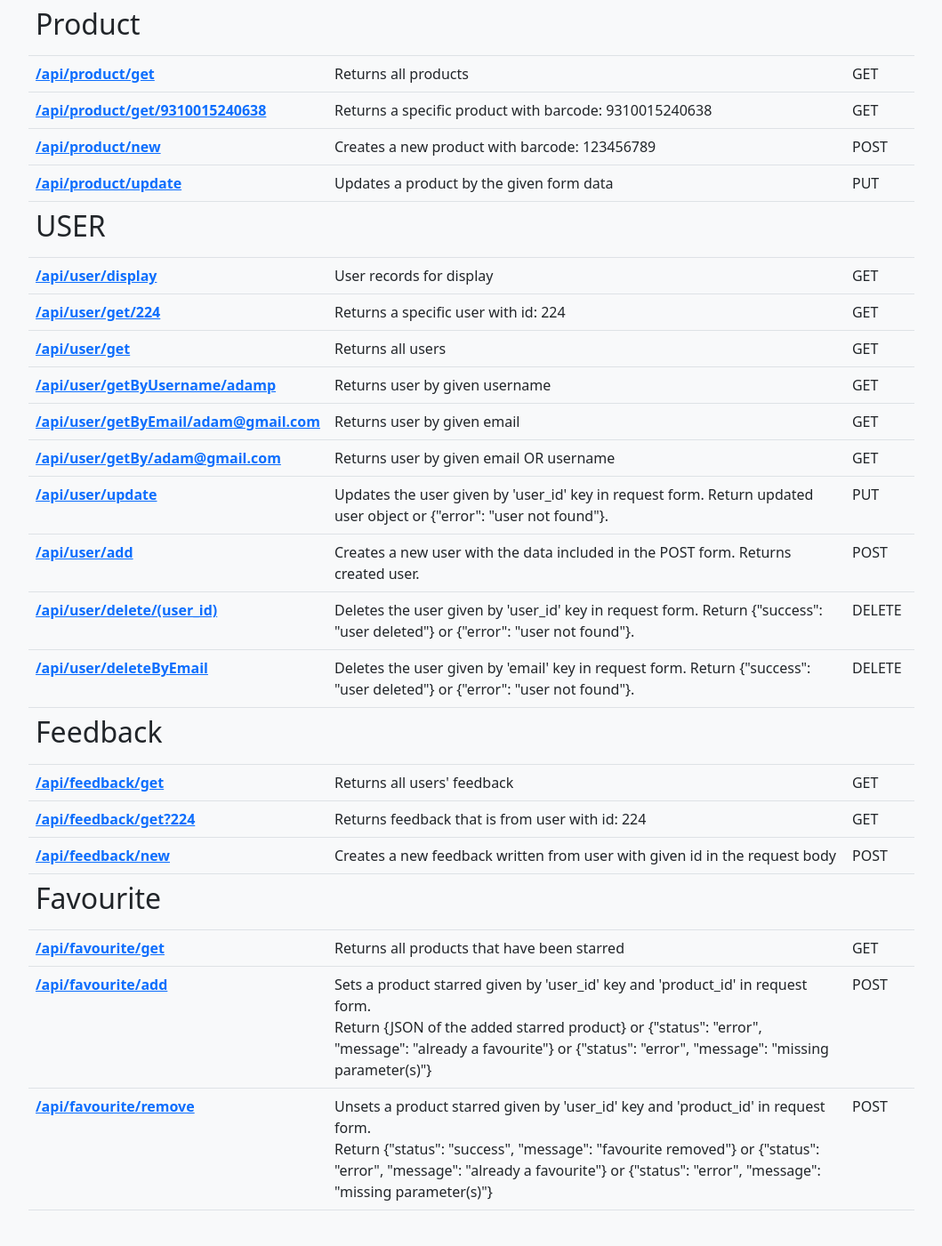
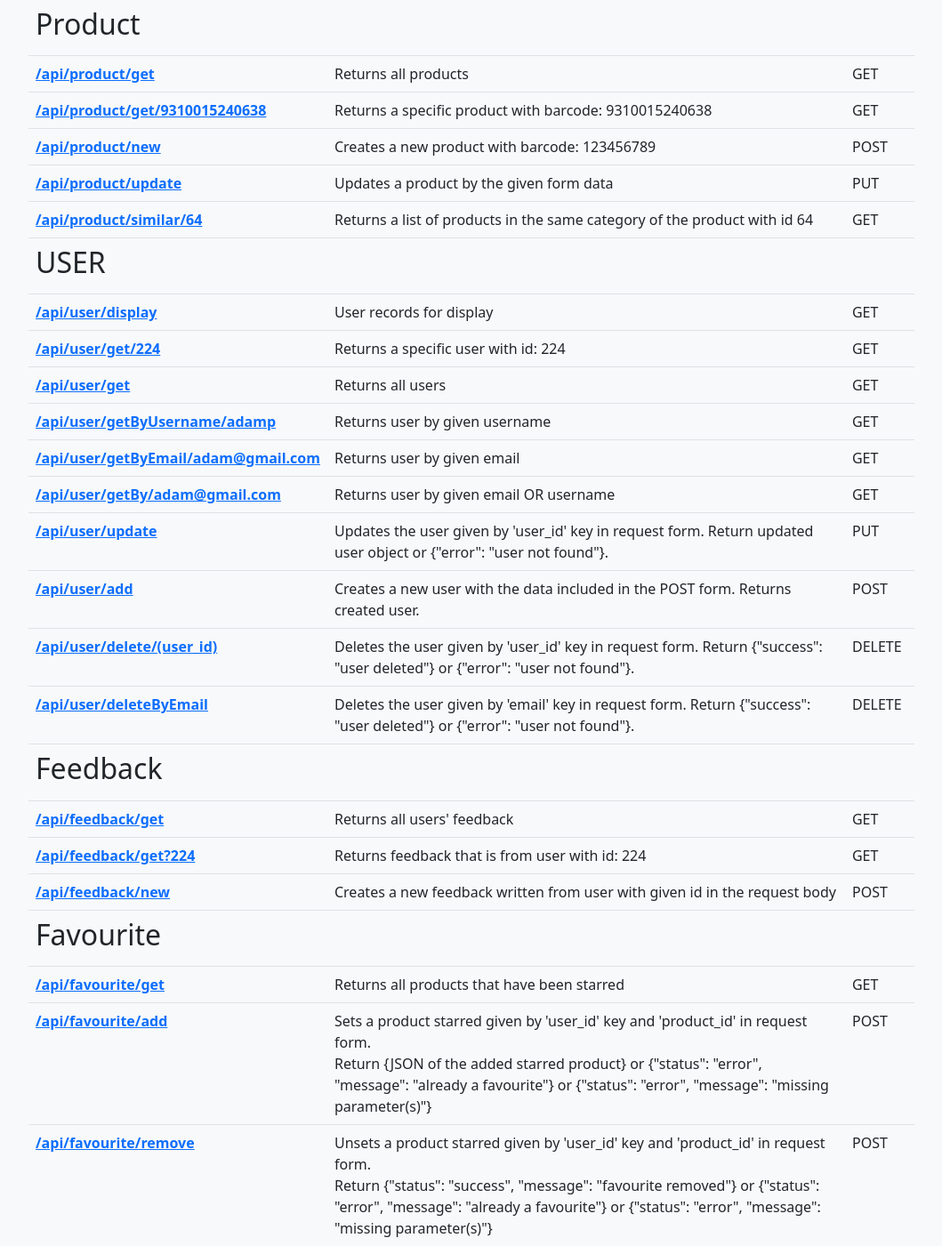
Before and after one commit to adam-poulton/server, a Flask app: page / in a window 1280 px wide. Shown: the part 301-1702 px from the top of the page at 89% size, without its empty margins (110-1169 px from the left). Before the commit the page ends 1662 px from the top, so only its background shows below. Run offline with Flask 2, Linux system fonts and the light colour scheme.

Commit message:
API documentation webpage updated

```diff
--- a/server/templates/index.html
+++ b/server/templates/index.html
@@ -73,6 +73,11 @@
                                 <th scope="row"><a href="/api/product/update">/api/product/update</a></th>
                                 <td>Updates a product by the given form data</td>
                                 <td>PUT</td>
+                            </tr>
+                            <tr>
+                                <th scope="row"><a href="/api/product/similar/64">/api/product/similar/64</a></th>
+                                <td>Returns a list of products in the same category of the product with id 64</td>
+                                <td>GET</td>
                             </tr>
                             <tr>
                                 <td><h2>USER</h2></td>
```
